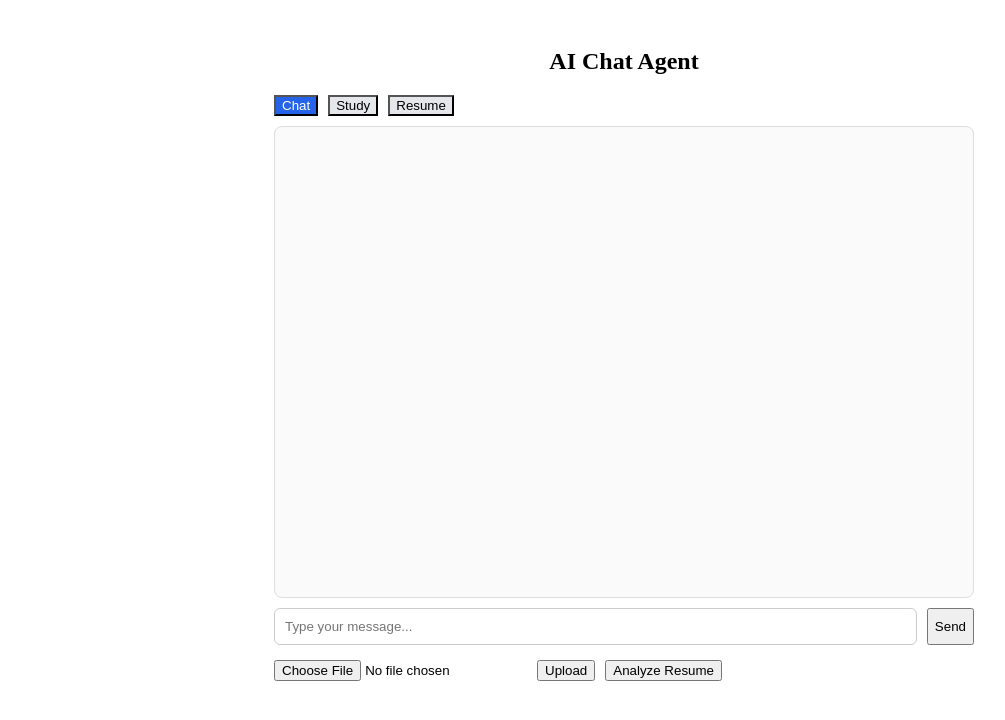
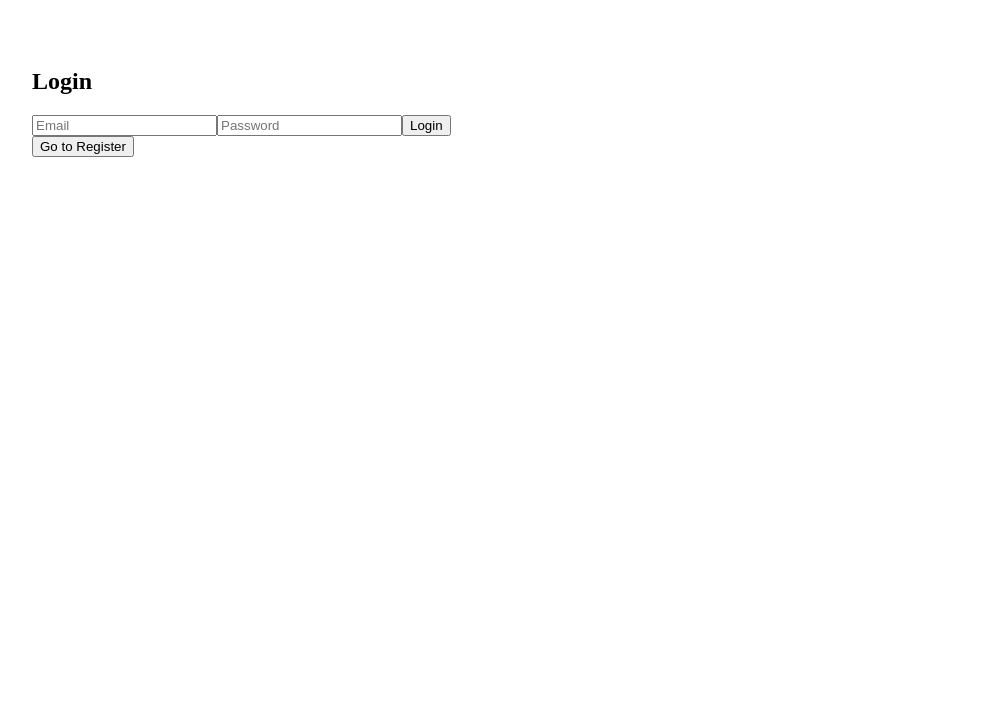
Before and after one commit to Siddaji/chat-frontend, a React (Vite) app: page / in a window 1280 px wide. Shown: the top 720 px of the page, without its empty margins (16-1021 px from the left). Built offline with nearby package versions, Linux system fonts and the light colour scheme.

Commit message:
feat:Added login and register gate using JWT token

```diff
--- a/package.json
+++ b/package.json
@@ -10,6 +10,7 @@
     "preview": "vite preview"
   },
   "dependencies": {
+    "axios": "^1.13.3",
     "react": "^19.2.0",
     "react-dom": "^19.2.0",
     "react-markdown": "^10.1.0",
--- a/src/App.jsx
+++ b/src/App.jsx
@@ -1,8 +1,14 @@
 import { useState, useEffect, useRef } from "react";
 import ReactMarkdown from "react-markdown";
 import remarkGfm from "remark-gfm";
+import Login from "./pages/Login.jsx"
+import Register from "./pages/Register.jsx";
 
 function App() {
+
+  const token = localStorage.getItem("token");
+  const [showLogin, setShowLogin] = useState(true);
+
   const [message, setMessage] = useState("");
   const [messages, setMessages] = useState([]);
   const [loading, setLoading] = useState(false);
@@ -12,6 +18,18 @@ function App() {
 
   const bottomRef = useRef(null);
   const fileInputRef = useRef(null);
+
+
+  if (!token) {
+    return (
+      <div style={{ padding: 40 }}>
+        {showLogin ? <Login /> : <Register />}
+        <button onClick={() => setShowLogin(!showLogin)}>
+          {showLogin ? "Go to Register" : "Go to Login"}
+        </button>
+      </div>
+    );
+  }
 
 
   useEffect(() => {
@@ -118,6 +136,17 @@ function App() {
   return (
     <div style={{ padding: 20, maxWidth: 700, margin: "auto" }}>
       <h2 style={{ textAlign: "center" }}>AI Chat Agent</h2>
+
+      <div style={{ padding: 20, textAlign: "right" }}>
+        <button
+          onClick={() => {
+            localStorage.removeItem("token");
+            window.location.reload();
+          }}
+        >
+          Logout
+        </button>
+      </div>
 
       <div style={{ display: "flex", gap: 10, marginBottom: 10 }}>
         {/* CHAT */}
@@ -237,9 +266,9 @@ function App() {
           value={message}
           onChange={e => setMessage(e.target.value)}
           onKeyDown={e => e.key === "Enter" && sendMessage()}
-          placeholder={agent==="resume"?"Ask to review your resume..."
-            :agent==="study"?"ask your study question..."
-            :"Type your message..."}
+          placeholder={agent === "resume" ? "Ask to review your resume..."
+            : agent === "study" ? "ask your study question..."
+              : "Type your message..."}
           style={{
             flex: 1,
             padding: 10,
--- /dev/null
+++ b/src/pages/Login.jsx
@@ -0,0 +1,35 @@
+import { useState } from "react";
+
+function Login() {
+    const [email, setEmail] = useState("");
+    const [password, setPassword] = useState("");
+
+    const login = async () => {
+        const res = await fetch("http://localhost:5000/api/auth/login", {
+            method: "POST",
+            headers: { "Content-Type": "application/json" },
+            body: JSON.stringify({ email, password })
+        });
+
+        const data = await res.json();
+
+        if (!res.ok) {
+            alert(data.message);
+            return;
+        }
+
+        localStorage.setItem("token", data.token);
+        window.location.reload();
+    };
+
+    return (
+        <div>
+            <h2>Login</h2>
+            <input placeholder="Email" onChange={e => setEmail(e.target.value)} />
+            <input placeholder="Password" type="password" onChange={e => setPassword(e.target.value)} />
+            <button onClick={login}>Login</button>
+        </div>
+    );
+}
+
+export default Login;
--- /dev/null
+++ b/src/pages/Register.jsx
@@ -0,0 +1,34 @@
+import { useState } from "react";
+
+function Register() {
+    const [email, setEmail] = useState("");
+    const [password, setPassword] = useState("");
+
+    const register = async () => {
+        const res = await fetch("http://localhost:5000/api/auth/register", {
+            method: "POST",
+            headers: { "Content-Type": "application/json" },
+            body: JSON.stringify({ email, password })
+        });
+
+        const data = await res.json();
+
+        if (!res.ok) {
+            alert(data.message);
+            return;
+        }
+
+        alert("Registered successfully. Now login.");
+    };
+
+    return (
+        <div>
+            <h2>Register</h2>
+            <input placeholder="Email" onChange={e => setEmail(e.target.value)} />
+            <input placeholder="Password" type="password" onChange={e => setPassword(e.target.value)} />
+            <button onClick={register}>Register</button>
+        </div>
+    );
+}
+
+export default Register;
```
Also changed, not shown: 1 other file (tests, documents, lock files or other folders).
